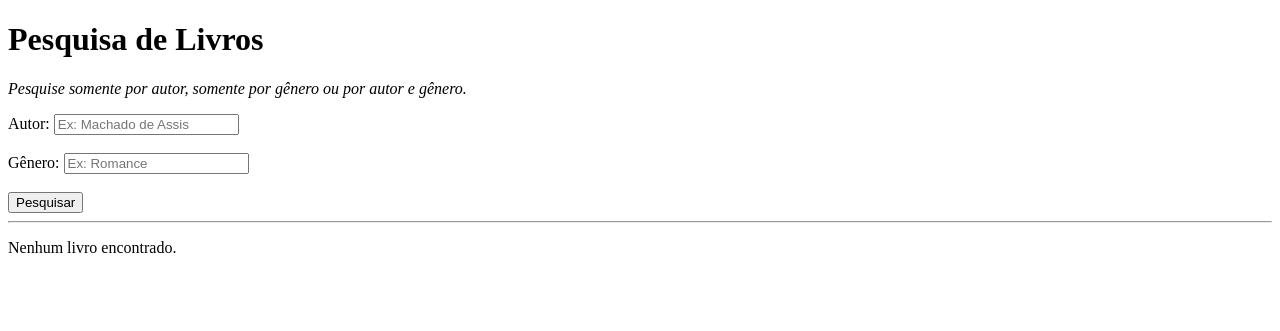
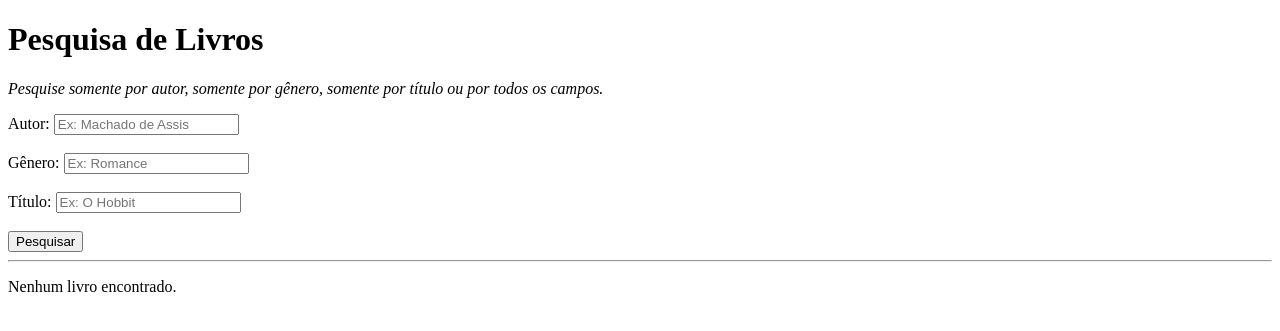
Before and after one commit to EnzoSenatori/Lab-TDD, a Flask app: page / in a window 1280 px wide. Shown: the top 331 px of the page. Run offline with Flask 3, Linux system fonts and the light colour scheme.

Commit message:
feat: filtro por título
Coletar o campo titulo do formulário de busca e incluí-lo nos critérios de filtragem; atualizar a interface para mostrar um campo de título e ajustar o texto de ajuda. Também adicionar um teste unitário (test_filtrar_livros_titulo) para verificar se a filtragem por título retorna o livro esperado. Isso permite buscar por título além de autor e gênero.

```diff
--- a/main.py
+++ b/main.py
@@ -13,11 +13,15 @@ def index():
         # Recolhe os critérios preenchidos no formulário
         autor = request.form.get("autor")
         genero = request.form.get("genero")
+        titulo = request.form.get("titulo")
 
-        if autor: # permite filtrar apenas por autor, apenas por gênero ou por ambos.
+        if autor: # permite filtrar apenas por autor, apenas por gênero, apenas por título ou por todos os campos.
             criterios_filtro["autor"] = autor
         if genero:
             criterios_filtro["genero"] = genero
+        if titulo:
+            criterios_filtro["titulo"] = titulo
+
 
         # Filtro
         resultados = filtrar_livros(livros=livros_disponiveis, criterios=criterios_filtro)
--- a/templates/index.html
+++ b/templates/index.html
@@ -6,7 +6,7 @@
 </head>
 <body>
     <h1>Pesquisa de Livros</h1>
-    <p><em>Pesquise somente por autor, somente por gênero ou por autor e gênero.</em></p>
+    <p><em>Pesquise somente por autor, somente por gênero, somente por título ou por todos os campos.</em></p>
 
     <form method="POST">
         <label for="autor">Autor:</label>
@@ -15,6 +15,10 @@
 
         <label for="genero">Gênero:</label>
         <input type="text" id="genero" name="genero" placeholder="Ex: Romance">
+        <br><br>
+
+        <label for="titulo">Título:</label>
+        <input type="text" id="titulo" name="titulo" placeholder="Ex: O Hobbit">
         <br><br>
 
         <button type="submit">Pesquisar</button>
```
Also changed, not shown: test_livro.py (+8 -0 lines).
